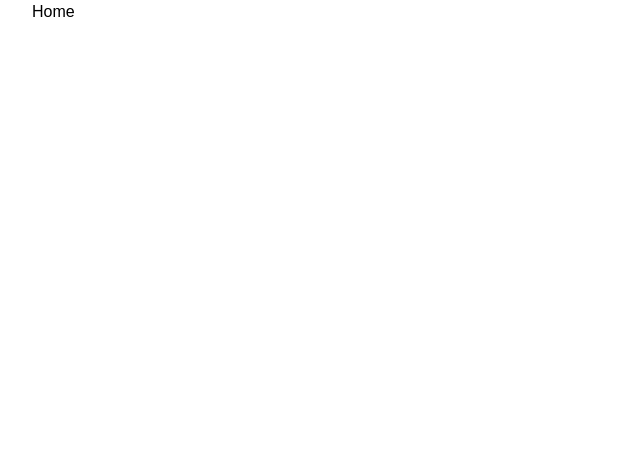
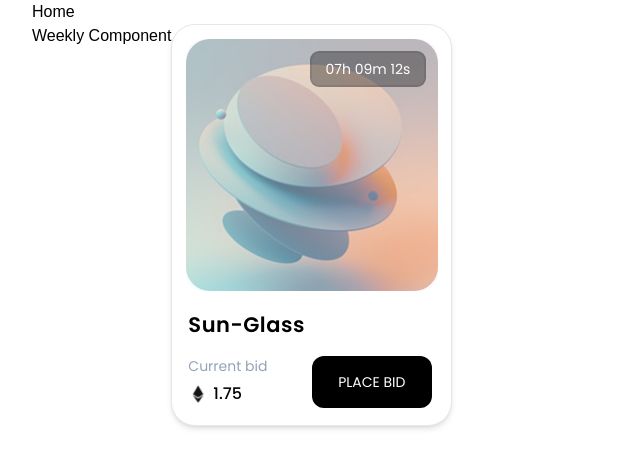
Before and after one commit to OleksandrZaynyato/divesea, a Next.js app: page / in a window 1280 px wide. Shown: the top 468 px of the page, without its empty margins (0-640 px from the left). Built offline with nearby package versions, Linux system fonts and the light colour scheme.

Commit message:
feat: end work on card

```diff
--- a/app/page.tsx
+++ b/app/page.tsx
@@ -1,9 +1,11 @@
 import { Container } from '@/components/shared';
+import {Weekly} from "@/components/shared/Weekly";
 
 export default function Home() {
     return (
         <Container>
             <h1>Home</h1>
+            <Weekly />
         </Container>
     );
 }
--- a/components/ui/Card.tsx
+++ b/components/ui/Card.tsx
@@ -1,20 +1,39 @@
 import Image from "next/image";
+
+interface Props {
+    imgSrc?: string;
+    title?: string;
+    currentBid?: number;
+    timeLeft?: string;
+}
 
 export const Card: React.FC = () => {
     return (
-        <div className="w-[281px] h-[402px] rounded-3xl border border-gray-200 bg-white p-3.5 shadow-md dark:border-gray-700 dark:bg-gray-800 font-[Poppins]">
-            <Image
-                className="dark:invert w-[252px] h-[252px] rounded-3xl"
-                src="/Rectangle3.png"
-                alt="NFT Card"
-                width={252}
-                height={252}
-            />
-            <div className="mt-5 px-1 flex items-center justify-between flex-col">
+        <div className="w-[281px] h-[402px] rounded-3xl border border-gray-200 bg-white p-3.5 shadow-md dark:border-gray-700 dark:bg-gray-800 font-[Poppins] flex flex-col justify-between overflow-visible">
+
+            <div className="bg-gradient-to-b from-gray-50 to-gray-50 relative w-[252px] h-[252px] mx-auto rounded-[18px]">
+                {/* image */}
+                <Image
+                    src="/Rectangle32.png"
+                    alt="NFT Card"
+                    width={252}
+                    height={252}
+                    className="relative z-10 rounded-3xl w-full h-full object-cover
+                    after:"
+                />
+
+                <div className="absolute top-3 right-3 bg-[#1C1D20]/40 border-2 border-[#1C1D20]/10 text-white items-center text-sm px-3.5 py-1.5 rounded-[9px] z-20">
+                    07h 09m 12s
+                </div>
+            </div>
+
+
+
+            <div className="mt-4.5 px-0.5 h-full flex items-center justify-between flex-col">
                 <h3 className="text-[21px] font-semibold text-black dark:text-white text-left w-full tracking-wide">Sun-Glass</h3>
-                <div className="grid grid-cols-2 gap-2 [grid-template-areas:'a_c''b_c']">
-                    <span className="text-[#94A3B8] text-sm [grid-area:a]">Current Bid</span>
-                    <span className="text-[#10B981] text-sm [grid-area:b]">
+                <div className="grid grid-cols-2 [grid-template-areas:'a_c''b_c']  w-full [height:55px]">
+                    <span className="text-[#94A3B8] text-sm [grid-area:a]">Current bid</span>
+                    <span className="text-base font-medium [grid-area:b]">
                         <Image
                             className="inline-block  mr-1"
                             src="/mdi_ethereum.png"
@@ -23,7 +42,7 @@ export const Card: React.FC = () => {
                             height={21}
                     />1.75</span>
                     <button
-                        className="[grid-area:c] mt-2 rounded-lg bg-black px-4 p-2 text-white hover:bg-">
+                        className="[grid-area:c] w-30 h-13 rounded-xl bg-black text-sm px-4 p-2 text-white hover:bg-">
                         PLACE BID
                     </button>
                 </div>
--- a/package.json
+++ b/package.json
@@ -15,6 +15,7 @@
     "next": "16.0.4",
     "react": "19.2.0",
     "react-dom": "19.2.0",
+    "swiper": "^12.0.3",
     "tailwind": "^4.0.0",
     "tailwind-merge": "^3.4.0"
   },
```
Also changed, not shown: public/Rectangle32.png (added), 1 other file (tests, documents, lock files or other folders).
